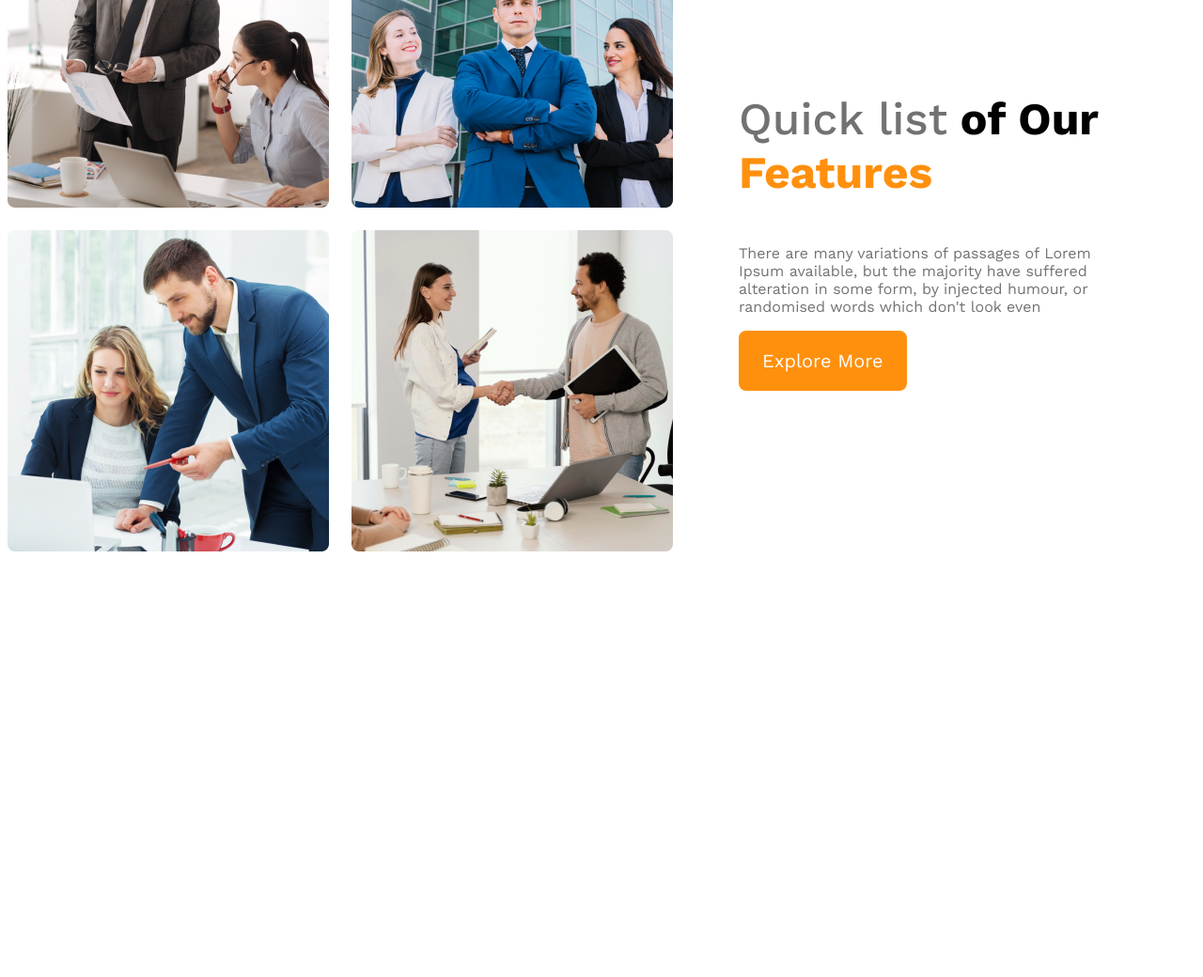
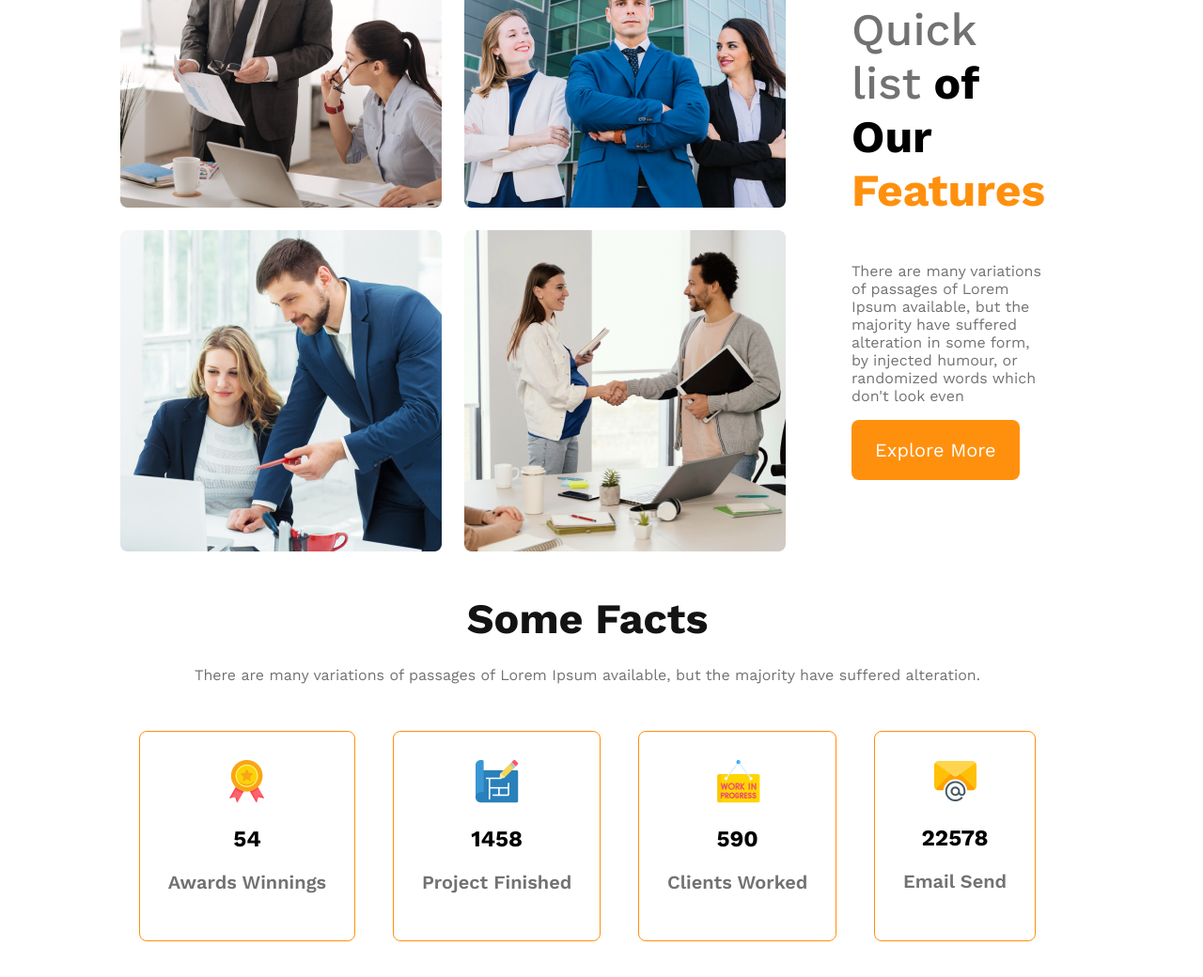
Before and after one commit to BongoCoderBD/architect-website, a plain HTML site: page index.html in a window 1280 px wide. Shown: the part 1202-2242 px from the top of the page at 94% size. Before the commit the page ends 1859 px from the top, so only its background shows below. Drawn offline with nearby package versions, Linux system fonts and the light colour scheme.

Commit message:
facts section is done

```diff
--- a/index.html
+++ b/index.html
@@ -24,7 +24,7 @@
             <div class="banner-content">
                 <h1 class="banner-title">Brand New Group of Architects</h1>
                 <p class="text-light-gray">There are many variations of passages of Lorem Ipsum available, but the
-                    majority have suffered alteration in some form, by injected humour, or randomised words which don't
+                    majority have suffered alteration in some form, by injected humour, or randomized words which don't
                     look even</p>
                 <button class="btn-primary">Explore More</button>
             </div>
@@ -43,12 +43,50 @@
                 <img src="images/team4.png" alt="">
             </div>
             <div class="teams-content">
-            <h3 class="teams-title"><span class="quick-list text-light-gray">Quick list</span> <span>of Our</span> <span class="text-features">Features</span></h3>
-            <p class="text-light-gray">There are many variations of passages of Lorem Ipsum available, but the majority have suffered alteration in some form, by injected humour, or randomised words which don't look even</p>
+                <h3 class="teams-title"><span class="quick-list text-light-gray">Quick list</span> <span>of Our</span>
+                    <span class="text-features">Features</span>
+                </h3>
+                <p class="text-light-gray">There are many variations of passages of Lorem Ipsum available, but the
+                    majority have suffered alteration in some form, by injected humour, or randomized words which don't
+                    look even</p>
                 <button class="btn-primary">Explore More</button>
             </div>
         </section>
-    <!-- features section -->
+        <!-- teams section End-->
+
+        <section class="facts">
+            <div class="facts-title">
+                <h3 class="section-title title-facts">Some Facts</h3>
+                <p class="text-light-gray">There are many variations of passages of Lorem Ipsum available, but the
+                    majority have suffered
+                    alteration.</p>
+            </div>
+
+            <div class="facts-card-container">
+                <div class="card">
+                    <img src="images/icons/ribon.png" alt="">
+                    <h2 class="cardstas">54</h2>
+                    <p class="card-title">Awards Winnings</p>
+                </div>
+                <div class="card">
+                    <img src="images/icons/projects.png" alt="">
+                    <h2 class="cardstas">1458</h2>
+                    <p class="card-title">Project Finished</p>
+                </div>
+                <div class="card">
+                    <img src="images/icons/customers.png" alt="">
+                    <h2 class="cardstas">590</h2>
+                    <p class="card-title">Clients Worked</p>
+                </div>
+                <div class="card">
+                    <img src="images/icons/email.png" alt="">
+                    <h2 class="cardstas">22578</h2>
+                    <p class="card-title">Email Send</p>
+                </div>
+            </div>
+        </section>
+
+
 
     </main>
 
--- a/styles/architect.css
+++ b/styles/architect.css
@@ -81,6 +81,8 @@ nav li a {
 main {
     max-width: 1440px;
     margin: 70px auto;
+    padding-left: 120px;
+    margin-right: 150px;
 }
 
 /* teams styles */
@@ -113,6 +115,45 @@ main {
     font-weight: 700px;
 }
 
+/* facts section start */
+
+.facts-card-container {
+    display: flex;
+justify-content: space-around;
+}
+
+.facts-title{
+    text-align: center;
+    margin-bottom: 50px;
+}
+
+.title-facts{
+    margin-bottom: 24px;
+}
+
+.facts-card-container .card {
+    border-radius: 8px;
+    border: 1px solid #FF900E;
+    text-align: center;
+    padding: 30px;
+}
+
+.facts-card-container .card-title{
+    font-weight: 600;
+    font-size: 1.25rem;
+    color: #727272;
+    margin-top: 5px;
+}
+
+.facts-card-container .card-stats{
+    font-size: 2.8rem;
+    color: #424242;
+    margin-top: 10px;
+    margin-bottom: 10px;
+}
+
+/* facts section end */
+
 /* responsive media queries */
 /* mobile devices */
 @media screen and (max-width: 576px) {
@@ -121,11 +162,12 @@ main {
     }
 
 
-    nav, .teams-container {
+    nav,
+    .teams-container {
         flex-direction: column;
     }
 
-    .teams-img-container{
+    .teams-img-container {
         grid-template-columns: 1fr;
     }
 
@@ -141,7 +183,8 @@ main {
         padding: 50px;
     }
 
-    nav, .teams-container {
+    nav,
+    .teams-container {
         flex-direction: column;
     }
 }
```
Lines whose indentation alone changed are shown as unchanged.
